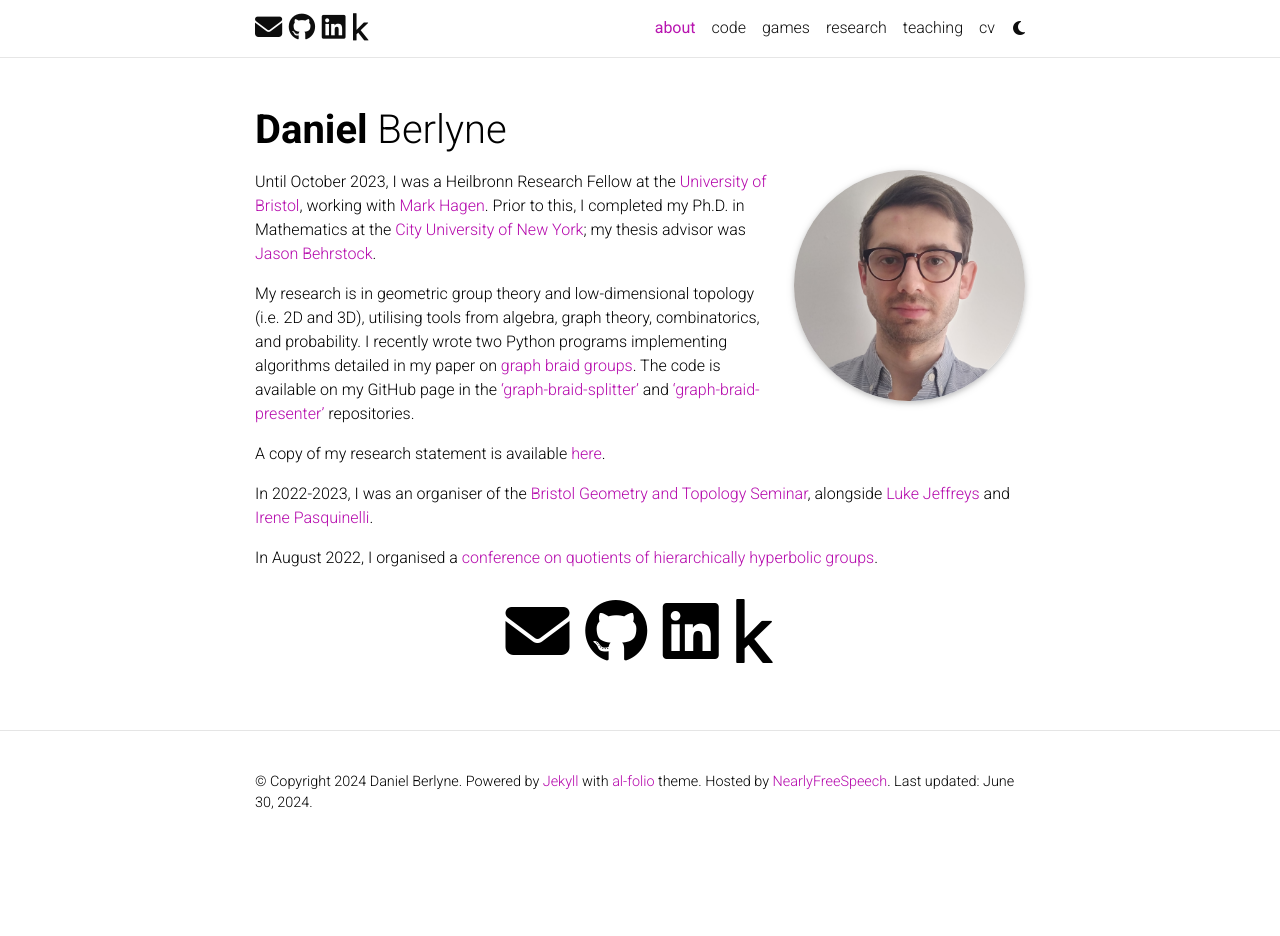
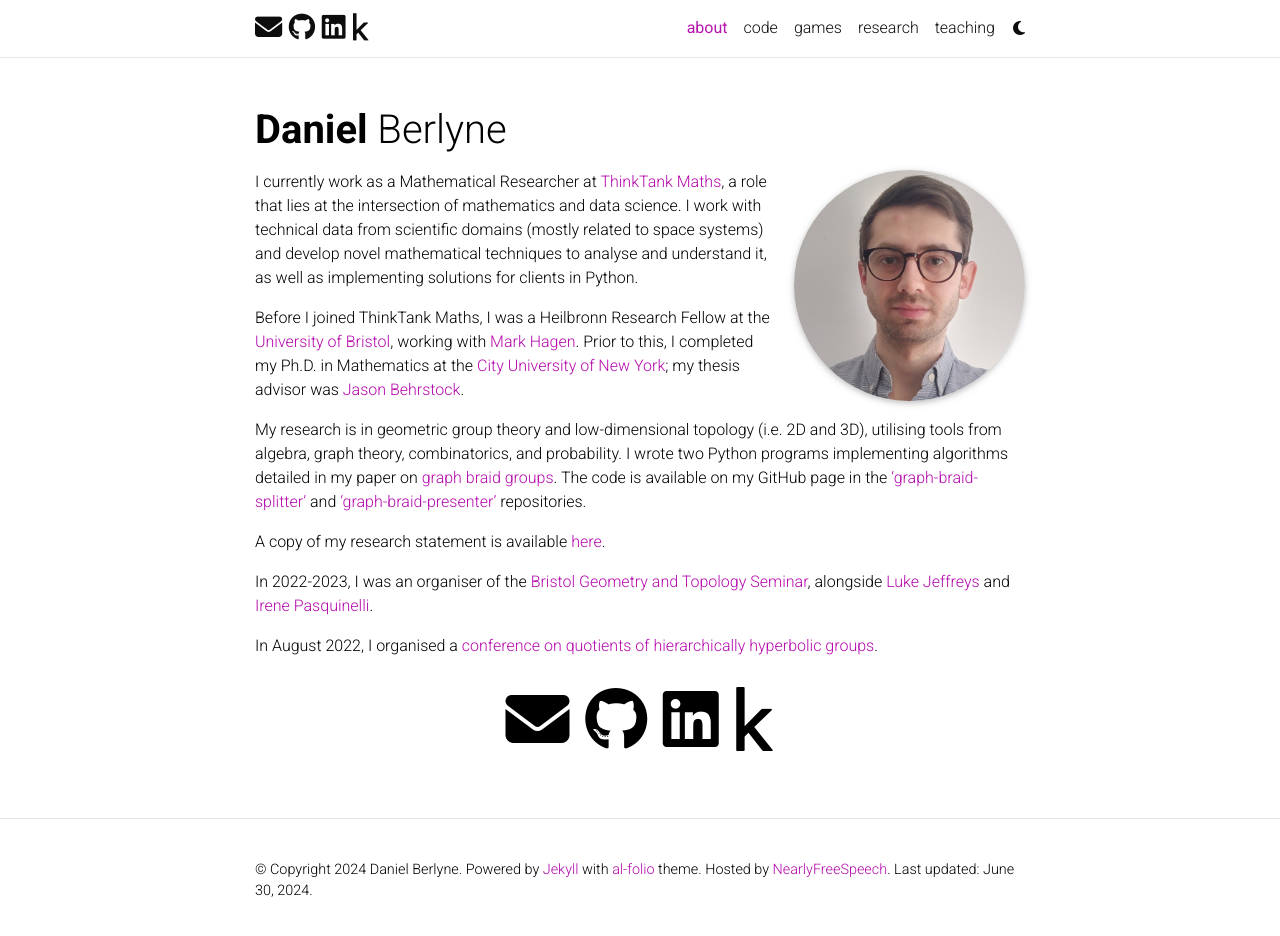
Before and after one commit to danberlyne/berlyne.net, a Jekyll site: the page built from _pages/about.md, in a window 1280 px wide and 942 px high. Shown: the top 936 px of the window. Built offline with Jekyll 4.4.1, drawn with Linux system fonts in a browser that asks for light colours; comment, search, counter and statistics services are not loaded; a style sheet for code colours, icons or effects is not loaded.

Commit message:
new job update

```diff
--- a/_pages/about.md
+++ b/_pages/about.md
@@ -17,9 +17,11 @@
 social: true  # includes social icons at the bottom of the page
 ---
 
-Until October 2023, I was a Heilbronn Research Fellow at the [University of Bristol](http://www.bristol.ac.uk/maths/), working with [Mark Hagen](https://www.wescac.net/). Prior to this, I completed my Ph.D. in Mathematics at the [City University of New York](https://www.gc.cuny.edu/Page-Elements/Academics-Research-Centers-Initiatives/Doctoral-Programs/Mathematics); my thesis advisor was [Jason Behrstock](http://comet.lehman.cuny.edu/behrstock/).
+I currently work as a Mathematical Researcher at [ThinkTank Maths](https://www.thinktankmaths.com/), a role that lies at the intersection of mathematics and data science. I work with technical data from scientific domains (mostly related to space systems) and develop novel mathematical techniques to analyse and understand it, as well as implementing solutions for clients in Python.
 
-My research is in geometric group theory and low-dimensional topology (i.e. 2D and 3D), utilising tools from algebra, graph theory, combinatorics, and probability. I recently wrote two Python programs implementing algorithms detailed in my paper on [graph braid groups](https://arxiv.org/pdf/2209.03860.pdf). The code is available on my GitHub page in the ['graph-braid-splitter'](https://github.com/danberlyne/graph-braid-splitter) and ['graph-braid-presenter'](https://github.com/danberlyne/graph-braid-presenter) repositories.
+Before I joined ThinkTank Maths, I was a Heilbronn Research Fellow at the [University of Bristol](http://www.bristol.ac.uk/maths/), working with [Mark Hagen](https://www.wescac.net/). Prior to this, I completed my Ph.D. in Mathematics at the [City University of New York](https://www.gc.cuny.edu/Page-Elements/Academics-Research-Centers-Initiatives/Doctoral-Programs/Mathematics); my thesis advisor was [Jason Behrstock](http://comet.lehman.cuny.edu/behrstock/).
+
+My research is in geometric group theory and low-dimensional topology (i.e. 2D and 3D), utilising tools from algebra, graph theory, combinatorics, and probability. I wrote two Python programs implementing algorithms detailed in my paper on [graph braid groups](https://arxiv.org/pdf/2209.03860.pdf). The code is available on my GitHub page in the ['graph-braid-splitter'](https://github.com/danberlyne/graph-braid-splitter) and ['graph-braid-presenter'](https://github.com/danberlyne/graph-braid-presenter) repositories.
 
 A copy of my research statement is available [here](/assets/pdf/Research_statement.pdf).
 
```
Also changed, not shown: _pages/cv.md (+1 -1 lines), _pages/publications.md (+1 -1 lines).
